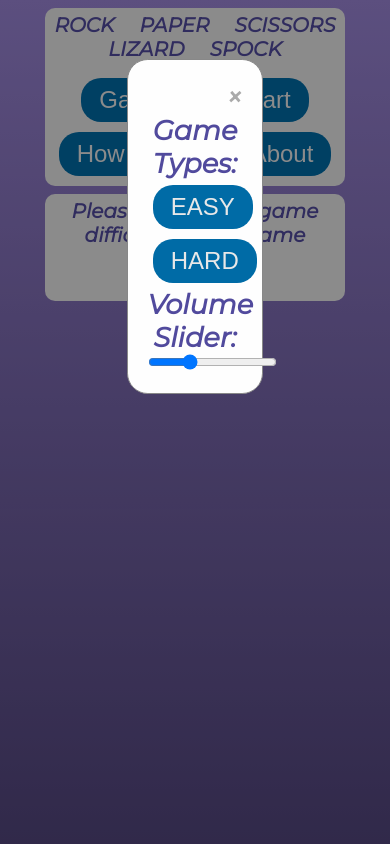
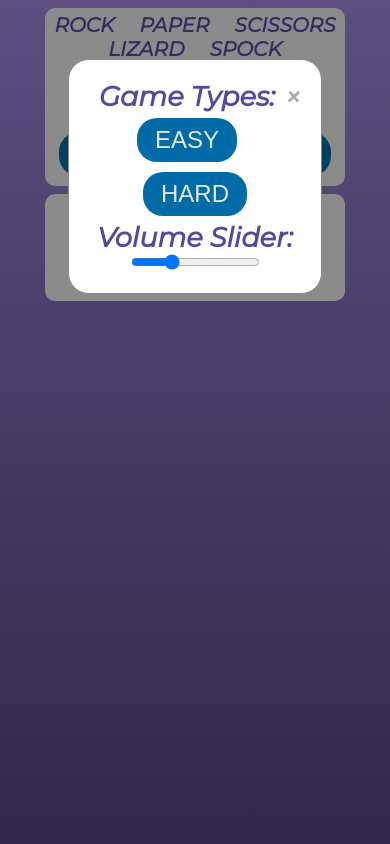
Before and after one commit to erykslezak/CIPP2, a plain HTML site: page index.html in a window 390 px wide. Both pictures are taken after a click on the button "Game". Shown: the top 844 px of the page. Drawn offline with nearby package versions, Linux system fonts and the light colour scheme.

Commit message:
Add media query for modals being too small for small width devices

```diff
--- a/assets/css/style.css
+++ b/assets/css/style.css
@@ -79,6 +79,7 @@ body {
 	border-radius: 1.3rem;
 	width: 35%; /* Could be more or less, depending on screen size */
 	text-align: center;
+	min-width: 10%;
 }
 
   /* The Exit Button */
@@ -186,3 +187,9 @@ body {
 /* End of Guides */
 
 /* Media Queries to make website responsive */
+/* For anything below screens with 650pxs */
+@media screen and (max-width: 650px) {
+	.modal-content {
+		width: 65%
+	}
+}
```
